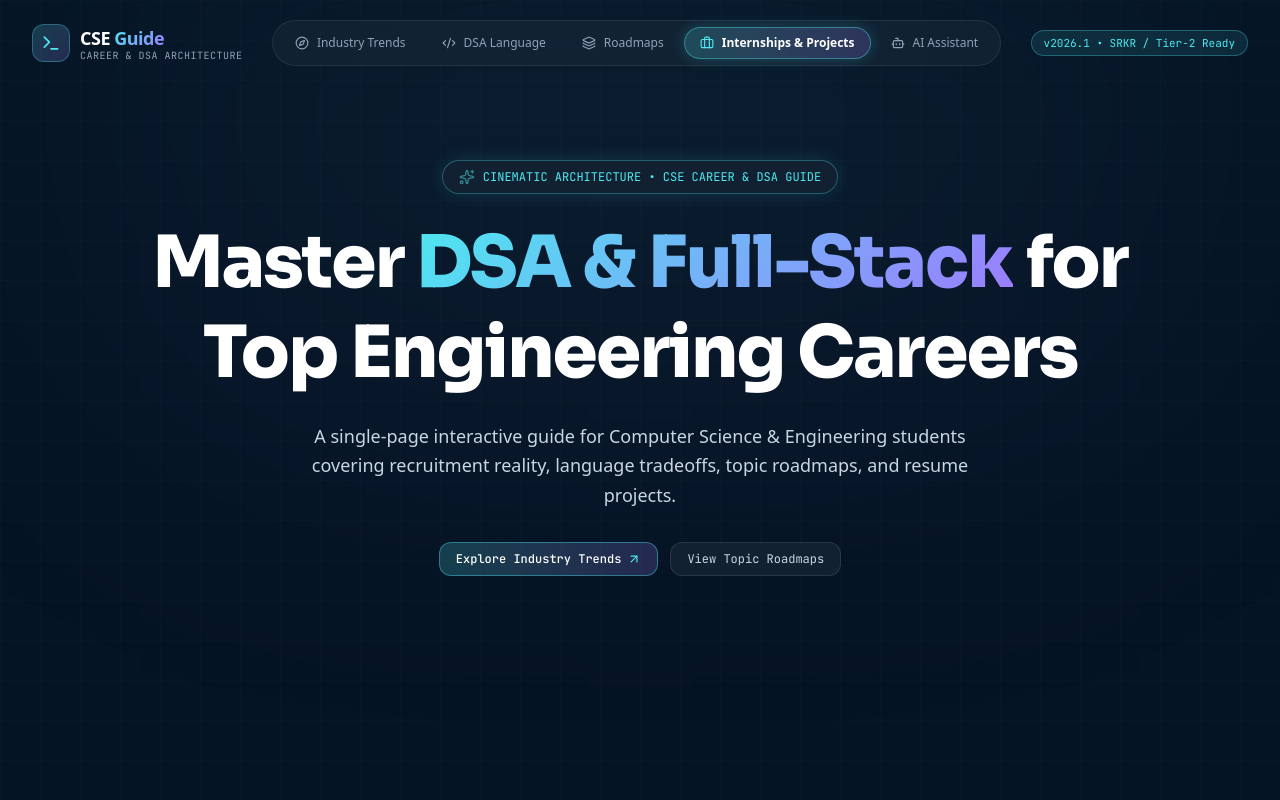
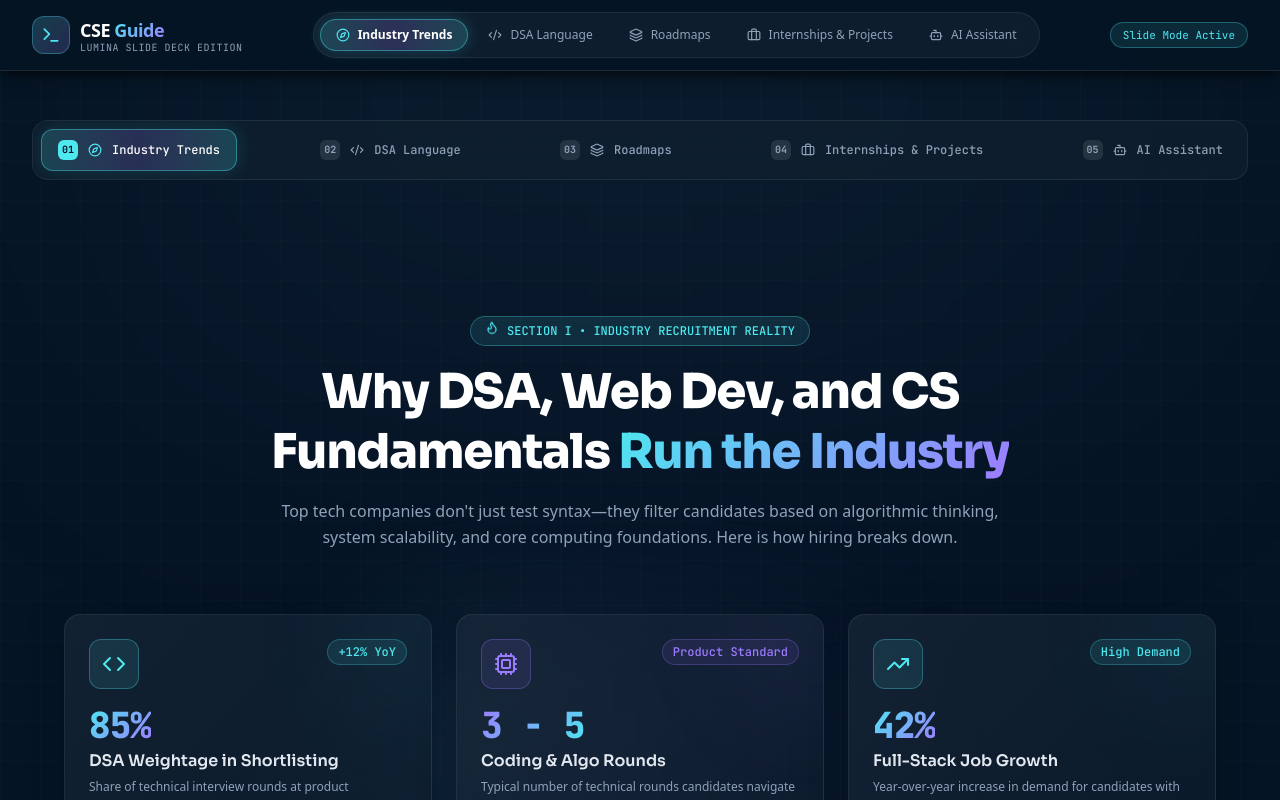
Before and after one commit to Charan610/cse-website, a Next.js app: page / in a window 1280 px wide. Shown: the top 800 px of the page. Built offline with nearby package versions, Linux system fonts and the light colour scheme.

Commit message:
Update website architecture to Tabbed Slide Deck navigation

```diff
--- a/src/app/page.tsx
+++ b/src/app/page.tsx
@@ -1,110 +1,142 @@
 "use client";
 
-import React from "react";
-import { Navbar } from "@/components/Navbar";
+import React, { useState, useEffect } from "react";
+import { Navbar, NAV_ITEMS } from "@/components/Navbar";
 import { Toast } from "@/components/Toast";
 import { SectionTrends } from "@/components/SectionTrends";
 import { SectionLanguage } from "@/components/SectionLanguage";
 import { SectionRoadmap } from "@/components/SectionRoadmap";
 import { SectionInternships } from "@/components/SectionInternships";
 import { SectionAIAssistant } from "@/components/SectionAIAssistant";
-import { motion } from "framer-motion";
-import { Terminal, Heart, Sparkles, Code2, ArrowUpRight } from "lucide-react";
+import { motion, AnimatePresence } from "framer-motion";
+import { Terminal, Sparkles, ArrowLeft, ArrowRight } from "lucide-react";
 
 export default function Home() {
+  const [activeTab, setActiveTab] = useState<string>("trends");
+
+  // Sync hash if user lands with #language, #roadmap, etc.
+  useEffect(() => {
+    const hash = window.location.hash.replace("#", "");
+    if (hash && NAV_ITEMS.some((item) => item.id === hash)) {
+      setActiveTab(hash);
+    }
+  }, []);
+
+  const handleTabChange = (id: string) => {
+    setActiveTab(id);
+    window.location.hash = id;
+    window.scrollTo({ top: 0, behavior: "smooth" });
+  };
+
+  const currentIndex = NAV_ITEMS.findIndex((item) => item.id === activeTab);
+  const prevSlide = currentIndex > 0 ? NAV_ITEMS[currentIndex - 1] : null;
+  const nextSlide = currentIndex < NAV_ITEMS.length - 1 ? NAV_ITEMS[currentIndex + 1] : null;
+
   return (
-    <div className="relative min-h-screen bg-[#051424] text-[#d4e4fa] selection:bg-[#4de8f0]/30 selection:text-[#4de8f0] overflow-hidden">
+    <div className="relative min-h-screen bg-[#051424] text-[#d4e4fa] selection:bg-[#4de8f0]/30 selection:text-[#4de8f0] overflow-hidden flex flex-col justify-between">
       {/* Lumina Atmospheric Grid & Glow Overlays */}
       <div className="fixed inset-0 bg-grid-lumina opacity-60 pointer-events-none z-0" />
-      <div className="fixed top-0 left-1/2 -translate-x-1/2 w-[1000px] h-[500px] bg-gradient-to-b from-[#4de8f0]/10 via-[#9d7bff]/5 to-transparent blur-[160px] pointer-events-none z-0" />
+      <div className="fixed top-0 left-1/2 -translate-x-1/2 w-[1000px] h-[450px] bg-gradient-to-b from-[#4de8f0]/10 via-[#9d7bff]/5 to-transparent blur-[160px] pointer-events-none z-0" />
 
-      {/* Sticky Glass Navigation Bar */}
-      <Navbar />
+      {/* Sticky Tabbed Header */}
+      <Navbar activeTab={activeTab} onSelectTab={handleTabChange} />
 
-      {/* Main Content Sections */}
-      <main className="relative z-10 pt-20 sm:pt-28 space-y-12 sm:space-y-20">
-        {/* Hero Header */}
-        <section className="relative pt-12 pb-8 px-4 sm:px-6 lg:px-8 max-w-7xl mx-auto text-center space-y-6">
+      {/* Main Slide Workspace */}
+      <main className="relative z-10 pt-20 sm:pt-24 pb-12 flex-1 max-w-7xl mx-auto w-full px-4 sm:px-6 lg:px-8">
+        {/* Slide Deck Tabs Navigation Bar */}
+        <div className="my-6 p-2 rounded-2xl glass-panel border border-white/10 flex items-center justify-between gap-2 overflow-x-auto no-scrollbar">
+          {NAV_ITEMS.map((item, idx) => {
+            const Icon = item.icon;
+            const isActive = activeTab === item.id;
+            return (
+              <button
+                key={item.id}
+                onClick={() => handleTabChange(item.id)}
+                className={`relative px-4 py-2.5 rounded-xl text-xs font-mono font-medium transition-all duration-300 flex items-center gap-2.5 shrink-0 ${
+                  isActive
+                    ? "text-white bg-gradient-to-r from-[#4de8f0]/20 via-[#9d7bff]/20 to-[#4de8f0]/20 border border-[#4de8f0]/40 shadow-[0_0_20px_rgba(77,232,240,0.15)] font-bold"
+                    : "text-slate-400 hover:text-slate-200 hover:bg-white/[0.04]"
+                }`}
+              >
+                <span
+                  className={`w-5 h-5 rounded-md flex items-center justify-center text-[10px] font-bold ${
+                    isActive
+                      ? "bg-[#4de8f0] text-[#051424]"
+                      : "bg-white/10 text-slate-400"
+                  }`}
+                >
+                  0{idx + 1}
+                </span>
+                <Icon className={`w-3.5 h-3.5 ${isActive ? "text-[#4de8f0]" : "text-slate-400"}`} />
+                <span>{item.label}</span>
+              </button>
+            );
+          })}
+        </div>
+
+        {/* Animated Slide Content Switcher */}
+        <AnimatePresence mode="wait">
           <motion.div
-            initial={{ opacity: 0, scale: 0.9, y: 20 }}
-            animate={{ opacity: 1, scale: 1, y: 0 }}
-            transition={{ duration: 0.7 }}
-            className="inline-flex items-center gap-2 px-4 py-2 rounded-full bg-[#122131] border border-[#4de8f0]/30 text-xs font-mono text-[#4de8f0] shadow-[0_0_20px_rgba(77,232,240,0.15)]"
+            key={activeTab}
+            initial={{ opacity: 0, x: 25, scale: 0.99 }}
+            animate={{ opacity: 1, x: 0, scale: 1 }}
+            exit={{ opacity: 0, x: -25, scale: 0.99 }}
+            transition={{ duration: 0.35, ease: "easeOut" }}
+            className="w-full"
           >
-            <Sparkles className="w-4 h-4 text-[#4de8f0] animate-pulse" />
-            <span>CINEMATIC ARCHITECTURE • CSE CAREER & DSA GUIDE</span>
+            {activeTab === "trends" && <SectionTrends />}
+            {activeTab === "language" && <SectionLanguage />}
+            {activeTab === "roadmap" && <SectionRoadmap />}
+            {activeTab === "internships" && <SectionInternships />}
+            {activeTab === "ai-assistant" && <SectionAIAssistant />}
           </motion.div>
+        </AnimatePresence>
 
-          <motion.h1
-            initial={{ opacity: 0, y: 20 }}
-            animate={{ opacity: 1, y: 0 }}
-            transition={{ duration: 0.7, delay: 0.1 }}
-            className="text-4xl sm:text-6xl lg:text-7xl font-extrabold text-white tracking-tight leading-tight max-w-5xl mx-auto font-sora"
-          >
-            Master <span className="text-gradient-cyan">DSA & Full-Stack</span> for Top Engineering Careers
-          </motion.h1>
+        {/* Previous / Next Slide Footer Navigation */}
+        <div className="mt-12 pt-6 border-t border-white/10 flex flex-col sm:flex-row items-center justify-between gap-4">
+          {prevSlide ? (
+            <button
+              onClick={() => handleTabChange(prevSlide.id)}
+              className="w-full sm:w-auto px-5 py-3 rounded-xl glass-card border border-white/10 hover:border-[#4de8f0]/40 text-xs font-mono text-slate-300 hover:text-white flex items-center justify-center gap-2 group transition-all"
+            >
+              <ArrowLeft className="w-4 h-4 text-[#4de8f0] group-hover:-translate-x-1 transition-transform" />
+              <span>Previous: {prevSlide.label}</span>
+            </button>
+          ) : (
+            <div className="hidden sm:block" />
+          )}
 
-          <motion.p
-            initial={{ opacity: 0, y: 20 }}
-            animate={{ opacity: 1, y: 0 }}
-            transition={{ duration: 0.7, delay: 0.2 }}
-            className="text-base sm:text-lg text-slate-300 max-w-2xl mx-auto leading-relaxed"
-          >
-            A single-page interactive guide for Computer Science & Engineering students covering recruitment reality, language tradeoffs, topic roadmaps, and resume projects.
-          </motion.p>
+          <div className="text-xs font-mono text-slate-400 text-center">
+            Slide <span className="text-[#4de8f0] font-bold">{currentIndex + 1}</span> of {NAV_ITEMS.length}
+          </div>
 
-          {/* Quick jump pills */}
-          <motion.div
-            initial={{ opacity: 0, y: 20 }}
-            animate={{ opacity: 1, y: 0 }}
-            transition={{ duration: 0.7, delay: 0.3 }}
-            className="flex flex-wrap justify-center items-center gap-3 pt-2 font-mono text-xs"
-          >
-            <a
-              href="#trends"
-              className="px-4 py-2 rounded-xl bg-gradient-to-r from-[#4de8f0]/20 to-[#9d7bff]/20 border border-[#4de8f0]/40 text-white font-medium hover:border-[#4de8f0] transition-colors flex items-center gap-1.5"
+          {nextSlide ? (
+            <button
+              onClick={() => handleTabChange(nextSlide.id)}
+              className="w-full sm:w-auto px-5 py-3 rounded-xl bg-gradient-to-r from-[#4de8f0]/20 to-[#9d7bff]/20 border border-[#4de8f0]/40 hover:border-[#4de8f0] text-xs font-mono text-white font-semibold flex items-center justify-center gap-2 group transition-all"
             >
-              <span>Explore Industry Trends</span>
-              <ArrowUpRight className="w-3.5 h-3.5 text-[#4de8f0]" />
-            </a>
-            <a
-              href="#roadmap"
-              className="px-4 py-2 rounded-xl bg-[#122131] border border-white/10 text-slate-300 hover:text-white hover:border-white/30 transition-colors flex items-center gap-1.5"
-            >
-              <span>View Topic Roadmaps</span>
-            </a>
-          </motion.div>
-        </section>
-
-        {/* SECTION I - Industry Trends */}
-        <SectionTrends />
-
-        {/* SECTION II - Choosing Your DSA Language */}
-        <SectionLanguage />
-
-        {/* SECTION III - Topic Roadmaps */}
-        <SectionRoadmap />
-
-        {/* SECTION IV - Internships and Projects */}
-        <SectionInternships />
-
-        {/* SECTION V - AI Assistant */}
-        <SectionAIAssistant />
+              <span>Next: {nextSlide.label}</span>
+              <ArrowRight className="w-4 h-4 text-[#4de8f0] group-hover:translate-x-1 transition-transform" />
+            </button>
+          ) : (
+            <div className="hidden sm:block" />
+          )}
+        </div>
       </main>
 
       {/* Footer */}
-      <footer className="relative z-10 border-t border-white/10 bg-[#010f1f]/80 backdrop-blur-xl mt-20 py-12 px-4 sm:px-6 lg:px-8">
-        <div className="max-w-7xl mx-auto flex flex-col md:flex-row items-center justify-between gap-6">
+      <footer className="relative z-10 border-t border-white/10 bg-[#010f1f]/80 backdrop-blur-xl py-8 px-4 sm:px-6 lg:px-8">
+        <div className="max-w-7xl mx-auto flex flex-col md:flex-row items-center justify-between gap-4">
           <div className="flex items-center gap-3">
             <div className="p-2 rounded-xl bg-[#122131] border border-[#4de8f0]/30">
-              <Terminal className="w-5 h-5 text-[#4de8f0]" />
+              <Terminal className="w-4 h-4 text-[#4de8f0]" />
             </div>
             <div>
-              <span className="font-bold text-base text-white tracking-tight font-sora">
+              <span className="font-bold text-sm text-white tracking-tight font-sora">
                 CSE<span className="text-gradient-cyan">Guide</span>
               </span>
-              <p className="text-xs text-slate-400 font-mono">
-                Built with love by Charan, with AI • Lumina Developer System
+              <p className="text-[11px] text-slate-400 font-mono">
+                Built with love by Charan, with AI • Lumina Slide Deck Edition
               </p>
             </div>
           </div>
@@ -116,22 +148,16 @@ export default function Home() {
               rel="noopener noreferrer"
               className="hover:text-[#4de8f0] transition-colors flex items-center gap-1.5"
             >
-              <svg className="w-4 h-4 text-[#9d7bff] fill-current" viewBox="0 0 24 24">
+              <svg className="w-3.5 h-3.5 text-[#9d7bff] fill-current" viewBox="0 0 24 24">
                 <path d="M12 2.163c3.204 0 3.584.012 4.85.07 3.252.148 4.771 1.691 4.919 4.919.058 1.265.069 1.645.069 4.849 0 3.205-.012 3.584-.069 4.849-.149 3.225-1.664 4.771-4.919 4.919-1.266.058-1.644.07-4.85.07-3.204 0-3.584-.012-4.849-.07-3.26-.149-4.771-1.699-4.919-4.92-.058-1.265-.07-1.644-.07-4.849 0-3.204.013-3.583.07-4.849.149-3.227 1.664-4.771 4.919-4.919 1.266-.057 1.645-.069 4.849-.069zm0-2.163c-3.259 0-3.667.014-4.947.072-4.358.2-6.78 2.618-6.98 6.98-.059 1.281-.073 1.689-.073 4.948 0 3.259.014 3.668.072 4.948.2 4.358 2.618 6.78 6.98 6.98 1.281.058 1.689.072 4.948.072 3.259 0 3.668-.014 4.948-.072 4.354-.2 6.782-2.618 6.979-6.98.059-1.28.073-1.689.073-4.948 0-3.259-.014-3.667-.072-4.947-.196-4.354-2.617-6.78-6.979-6.98-1.281-.059-1.69-.073-4.949-.073zm0 5.838c-3.403 0-6.162 2.759-6.162 6.162s2.759 6.163 6.162 6.163 6.162-2.759 6.162-6.163c0-3.403-2.759-6.162-6.162-6.162zm0 10.162c-2.209 0-4-1.79-4-4 0-2.209 1.791-4 4-4s4 1.791 4 4c0 2.21-1.791 4-4 4zm6.406-11.845c-.796 0-1.441.645-1.441 1.44s.645 1.44 1.441 1.44c.795 0 1.439-.645 1.439-1.44s-.644-1.44-1.439-1.44z"/>
               </svg>
               <span>Instagram</span>
-            </a>
-            <a
-              href="#trends"
-              className="hover:text-white transition-colors"
-            >
-              Back to Top ↑
             </a>
           </div>
         </div>
       </footer>
 
-      {/* Dismissible Toast Notification */}
+      {/* Toast Notification */}
       <Toast />
     </div>
   );
--- a/src/components/Navbar.tsx
+++ b/src/components/Navbar.tsx
@@ -1,93 +1,61 @@
 "use client";
 
-import React, { useState, useEffect } from "react";
+import React, { useState } from "react";
 import { motion, AnimatePresence } from "framer-motion";
 import { Terminal, Menu, X, Code2, Compass, Layers, Briefcase, Bot } from "lucide-react";
 
-const NAV_ITEMS = [
-  { id: "trends", label: "Industry Trends", icon: Compass },
-  { id: "language", label: "DSA Language", icon: Code2 },
-  { id: "roadmap", label: "Roadmaps", icon: Layers },
-  { id: "internships", label: "Internships & Projects", icon: Briefcase },
-  { id: "ai-assistant", label: "AI Assistant", icon: Bot },
+export const NAV_ITEMS = [
+  { id: "trends", label: "Industry Trends", icon: Compass, badge: "Slide 1" },
+  { id: "language", label: "DSA Language", icon: Code2, badge: "Slide 2" },
+  { id: "roadmap", label: "Roadmaps", icon: Layers, badge: "Slide 3" },
+  { id: "internships", label: "Internships & Projects", icon: Briefcase, badge: "Slide 4" },
+  { id: "ai-assistant", label: "AI Assistant", icon: Bot, badge: "Slide 5" },
 ];
 
-export function Navbar() {
-  const [activeSection, setActiveSection] = useState("trends");
-  const [isScrolled, setIsScrolled] = useState(false);
+interface NavbarProps {
+  activeTab: string;
+  onSelectTab: (id: string) => void;
+}
+
+export function Navbar({ activeTab, onSelectTab }: NavbarProps) {
   const [isMobileMenuOpen, setIsMobileMenuOpen] = useState(false);
 
-  useEffect(() => {
-    const handleScroll = () => {
-      setIsScrolled(window.scrollY > 20);
-
-      // Section intersection detection
-      const sections = NAV_ITEMS.map((item) => document.getElementById(item.id));
-      const scrollPosition = window.scrollY + 200;
-
-      for (let i = sections.length - 1; i >= 0; i--) {
-        const section = sections[i];
-        if (section && section.offsetTop <= scrollPosition) {
-          setActiveSection(NAV_ITEMS[i].id);
-          break;
-        }
-      }
-    };
-
-    window.addEventListener("scroll", handleScroll);
-    return () => window.removeEventListener("scroll", handleScroll);
-  }, []);
-
-  const scrollTo = (id: string) => {
+  const handleSelect = (id: string) => {
+    onSelectTab(id);
     setIsMobileMenuOpen(false);
-    const element = document.getElementById(id);
-    if (element) {
-      const yOffset = -80;
-      const y = element.getBoundingClientRect().top + window.pageYOffset + yOffset;
-      window.scrollTo({ top: y, behavior: "smooth" });
-    }
+    window.scrollTo({ top: 0, behavior: "smooth" });
   };
 
   return (
-    <header
-      className={`fixed top-0 left-0 right-0 z-40 transition-all duration-300 ${
-        isScrolled
-          ? "bg-[#07090e]/80 backdrop-blur-xl border-b border-white/10 py-3 shadow-lg shadow-black/40"
-          : "bg-transparent py-5"
-      }`}
-    >
+    <header className="fixed top-0 left-0 right-0 z-40 bg-[#051424]/90 backdrop-blur-xl border-b border-white/10 py-3 shadow-lg shadow-black/50">
       <div className="max-w-7xl mx-auto px-4 sm:px-6 lg:px-8 flex items-center justify-between">
         {/* Brand Logo */}
-        <a
-          href="#trends"
-          onClick={(e) => {
-            e.preventDefault();
-            scrollTo("trends");
-          }}
-          className="flex items-center gap-2.5 group cursor-pointer"
+        <button
+          onClick={() => handleSelect("trends")}
+          className="flex items-center gap-2.5 group cursor-pointer text-left"
         >
           <div className="p-2 rounded-xl bg-gradient-to-br from-[#4de8f0]/20 to-[#9d7bff]/20 border border-[#4de8f0]/30 group-hover:border-[#4de8f0] transition-colors">
             <Terminal className="w-5 h-5 text-[#4de8f0] group-hover:rotate-12 transition-transform" />
           </div>
           <div>
-            <span className="font-bold text-lg tracking-tight text-white flex items-center gap-1">
+            <span className="font-bold text-lg tracking-tight text-white flex items-center gap-1 font-sora">
               CSE<span className="text-gradient-cyan">Guide</span>
             </span>
             <span className="block text-[10px] text-slate-400 font-mono tracking-wider -mt-1">
-              CAREER & DSA ARCHITECTURE
+              LUMINA SLIDE DECK EDITION
             </span>
           </div>
-        </a>
+        </button>
 
-        {/* Desktop Nav Links */}
-        <nav className="hidden md:flex items-center gap-1 p-1.5 rounded-full bg-white/[0.04] border border-white/[0.08] backdrop-blur-md">
+        {/* Desktop Nav Tabs */}
+        <nav className="hidden md:flex items-center gap-1 p-1.5 rounded-full bg-[#122131]/80 border border-white/[0.08] backdrop-blur-md">
           {NAV_ITEMS.map((item) => {
             const Icon = item.icon;
-            const isActive = activeSection === item.id;
+            const isActive = activeTab === item.id;
             return (
               <button
                 key={item.id}
-                onClick={() => scrollTo(item.id)}
+                onClick={() => handleSelect(item.id)}
                 className={`relative px-4 py-2 rounded-full text-xs font-medium transition-all duration-300 flex items-center gap-2 ${
                   isActive
                     ? "text-white font-semibold"
@@ -96,9 +64,9 @@ export function Navbar() {
               >
                 {isActive && (
                   <motion.div
-                    layoutId="activeTabBadge"
-                    className="absolute inset-0 rounded-full bg-gradient-to-r from-[#4de8f0]/20 to-[#9d7bff]/20 border border-[#4de8f0]/40 shadow-[0_0_15px_rgba(77,232,240,0.2)]"
-                    transition={{ type: "spring", stiffness: 400, damping: 30 }}
+                    layoutId="activeTabHeaderBadge"
+                    className="absolute inset-0 rounded-full bg-gradient-to-r from-[#4de8f0]/20 via-[#9d7bff]/20 to-[#4de8f0]/20 border border-[#4de8f0]/40 shadow-[0_0_15px_rgba(77,232,240,0.2)]"
+                    transition={{ type: "spring", stiffness: 450, damping: 32 }}
                   />
                 )}
                 <Icon className={`w-3.5 h-3.5 relative z-10 ${isActive ? "text-[#4de8f0]" : ""}`} />
@@ -108,10 +76,10 @@ export function Navbar() {
           })}
         </nav>
 
-        {/* Action / Secondary Badge */}
+        {/* Version Badge */}
         <div className="hidden lg:flex items-center gap-3">
           <span className="px-3 py-1 rounded-full text-[11px] font-mono text-[#4de8f0] bg-[#4de8f0]/10 border border-[#4de8f0]/30">
-            v2026.1 • SRKR / Tier-2 Ready
+            Slide Mode Active
           </span>
         </div>
 
@@ -132,24 +100,29 @@ export function Navbar() {
             initial={{ opacity: 0, height: 0 }}
             animate={{ opacity: 1, height: "auto" }}
             exit={{ opacity: 0, height: 0 }}
-            className="md:hidden bg-[#0a0d18]/95 backdrop-blur-2xl border-b border-white/10 overflow-hidden"
+            className="md:hidden bg-[#051424]/95 backdrop-blur-2xl border-b border-white/10 overflow-hidden"
           >
             <div className="px-4 py-4 space-y-2">
               {NAV_ITEMS.map((item) => {
                 const Icon = item.icon;
-                const isActive = activeSection === item.id;
+                const isActive = activeTab === item.id;
                 return (
                   <button
                     key={item.id}
-                    onClick={() => scrollTo(item.id)}
-                    className={`w-full flex items-center gap-3 px-4 py-3 rounded-xl text-sm font-medium transition-all ${
+                    onClick={() => handleSelect(item.id)}
+                    className={`w-full flex items-center justify-between px-4 py-3 rounded-xl text-sm font-medium transition-all ${
                       isActive
                         ? "bg-gradient-to-r from-[#4de8f0]/20 to-[#9d7bff]/20 text-white border border-[#4de8f0]/40 font-semibold"
                         : "text-slate-300 hover:bg-white/[0.05]"
                     }`}
                   >
-                    <Icon className={`w-4 h-4 ${isActive ? "text-[#4de8f0]" : "text-slate-400"}`} />
-                    <span>{item.label}</span>
+                    <div className="flex items-center gap-3">
+                      <Icon className={`w-4 h-4 ${isActive ? "text-[#4de8f0]" : "text-slate-400"}`} />
+                      <span>{item.label}</span>
+                    </div>
+                    <span className="text-[10px] font-mono text-slate-400 bg-white/5 px-2 py-0.5 rounded">
+                      {item.badge}
+                    </span>
                   </button>
                 );
               })}
```
